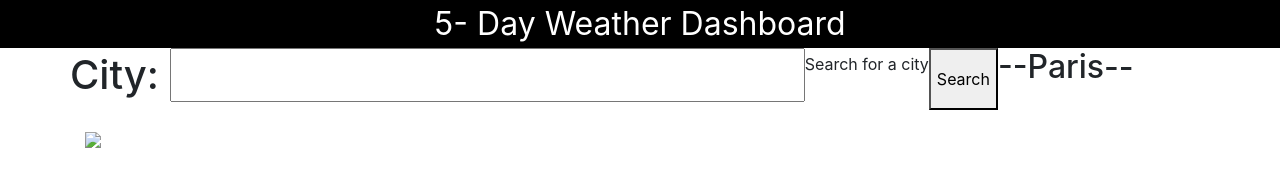
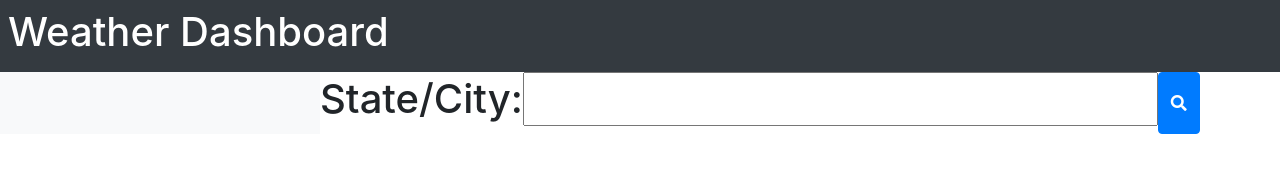
Before and after one commit to TDavid99/Weather-Dashboard-, a plain HTML site: page index.html in a window 1280 px wide. Drawn offline with nearby package versions, Linux system fonts and the light colour scheme; files that its build step writes are made by us from their sources.

Commit message:
adding html

```diff
--- a/Assets/styles.css
+++ b/Assets/styles.css
@@ -1,4 +1,4 @@
-.topsection{
+#divtop-section {
     display: flex;
     font-size: 32px;
     justify-content: center;
@@ -6,6 +6,3 @@
     background-color: black;
 
 }
-.container{
-
-}
--- a/index.html
+++ b/index.html
@@ -4,35 +4,45 @@
     <meta charset="UTF-8">
     <meta http-equiv="X-UA-Compatible" content="IE=edge">
     <meta name="viewport" content="width=device-width, initial-scale=1.0">
-    <title>Weather Dashboard</title>
-<link rel="stylesheet" href="./Assets/css/styles.css">
-<link rel="stylesheet" href="./assets/css/style.css">
-<link rel="stylesheet" href="https://cdn.jsdelivr.net/npm/bootstrap@4.3.1/dist/css/bootstrap.min.css" />
+    <link rel="stylesheet" href="./Assets/css/styles.css">
+    <link rel="stylesheet" href="./assets/css/style.css">
+    <link rel="stylesheet" href="https://cdn.jsdelivr.net/npm/bootstrap@4.3.1/dist/css/bootstrap.min.css" />
+    <link rel="stylesheet" href="https://stackpath.bootstrapcdn.com/bootstrap/4.3.1/css/bootstrap.min.css" crossorigin="anonymous">
+    <link rel="stylesheet" href="https://cdnjs.cloudflare.com/ajax/libs/font-awesome/5.11.2/css/all.min.css">
 
 
+    <title>Weather Dashboard</title>
 
-</head>
+    <header class="container-fluid text-left text-white bg-dark p-2">
+        <h1>Weather Dashboard</h1>
+    </header>
+    <div class="container-fluid text-left">
+        <div class="row">
+            <div class="col-lg-3 bg-light"></div>
+            <h1 id="inputContainer">State/City:<input type="text" id="cityinput"></h1>
+            <button class="btn btn-primary" type="button" id="search-button">
+                <i class="fas fa-search"></i>
+            </button>
+            <div
+        </div>
+
+    </div>
+        <!-- <div class="divtop-section"> 5-Day Weather Forcast</div> -->
+    <!-- </head> -->
 <body>
-    <nav class="topsection">
-        <span class="topsection"> 5- Day Weather Dashboard </span>
-</nav>
-    <div class="container">
-        <div class="row">
-        <h1 id="inputContainer">City: <input type="text" id="cityinput"></h1>
-        <p class="search-header my-1"> Search for a city</p>
-        <button>Search</button>
-        <h2 id="city-Name">--Paris--</h2>
+        <!-- <h2 id="city-Name">--Raleigh--</h2> -->
         </div>
+        <div>
         <div id="weather-Container">
             <div id="icons-Container">
                 <div class="icons">
                     <p class="weather" id="DAY 1"></p>
-                    <div class="image"><img src="</div>
+                    <div class="image"><img src=""></div>
                 </div>
             </div>
         </div>
     </div>
 
 </body>
-<script src="./script.js/js></script>
+<script src="js/script.js"></script>
 </html>
```
Also changed, not shown: Assets/script.js (+31 -31 lines).
